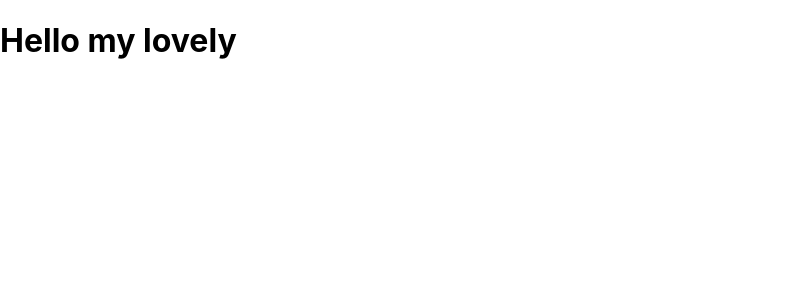
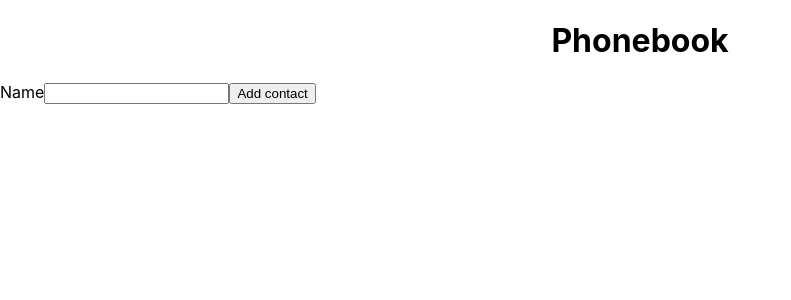
Before and after one commit to krasmong/goit-react-hw-02-phonebook, a React (Create React App) app: page / in a window 1280 px wide. Shown: the top 300 px of the page, without its empty margins (0-791 px from the left). Built offline with nearby package versions, Linux system fonts and the light colour scheme.

Commit message:
Добавляет компонент "ContactForm"

```diff
--- a/package.json
+++ b/package.json
@@ -11,6 +11,7 @@
     "react": "^17.0.1",
     "react-dom": "^17.0.1",
     "react-scripts": "4.0.3",
+    "uuid": "^8.3.2",
     "web-vitals": "^1.1.0"
   },
   "scripts": {
--- a/src/App.css
+++ b/src/App.css
@@ -0,0 +1,3 @@
+.title {
+  text-align: center;
+}
--- a/src/App.js
+++ b/src/App.js
@@ -1,11 +1,82 @@
-import "./App.css";
+import React, { Component } from 'react';
+// import PropTypes from 'prop-types';
+import { v4 as uuidv4 } from 'uuid';
 
-function App() {
-  return (
-    <div className="App">
-      <h1>Hello my lovely</h1>
-    </div>
-  );
+import './App.css';
+
+class App extends Component {
+  // formSubmitHendler = (data) => {
+  //   console.log(data);
+  //   const myContacts = {
+
+  //     name: data.name,
+  //     number: data.number,
+  //   };
+  // };
+
+  // ==========================  ContactForm ====================
+
+  // static defaultProps = {
+  //   name: '',
+  //   number: '',
+  // };
+
+  // static PropTypes = {
+  //   contacts: PropTypes.array
+  //   name: PropTypes.string,
+  //   number: PropTypes.string,
+  // };
+
+  state = {
+    contacts: [],
+    name: '',
+  };
+  nameInputId = uuidv4();
+  numberInputId = uuidv4();
+
+  handleChange = (e) => {
+    const { name, value } = e.currentTarget;
+    this.setState({
+      [name]: value,
+    });
+    // console.log(`handleChange: ${this.state.name}`);
+  };
+
+  handleSubmit = (e) => {
+    e.preventDefault();
+    // console.log(`handleSubmit: ${this.state.name}`);
+    this.props.OnSaveContacts(this.state);
+    this.reset();
+  };
+
+  reset = () => {
+    this.setState({ name: '', number: '' });
+  };
+
+  // ==========================  ContactForm ====================
+
+  render() {
+    return (
+      <>
+        <h1 className="title">Phonebook</h1>
+        <div>
+          <form onSubmit={this.handleSubmit}>
+            <label htmlFor={this.nameInputId}>
+              Name
+              <input
+                type="text"
+                name="name"
+                value={this.state.name}
+                onChange={this.handleChange}
+                id={this.nameInputId}
+              />
+            </label>
+            <button type="submit">Add contact</button>
+          </form>
+        </div>
+      </>
+    );
+  }
 }
 
 export default App;
```
Also changed, not shown: 1 other file (tests, documents, lock files or other folders).
